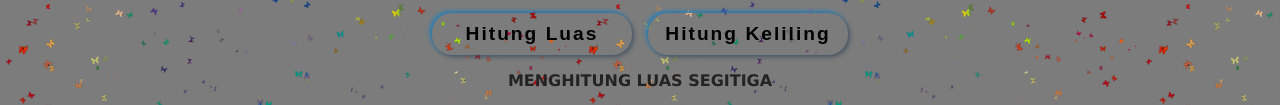
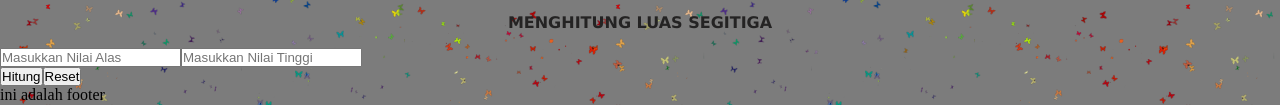
Before and after one commit to revou-fundamental-course/25-dec-23-irhnprtm, a plain HTML site: page index.html in a window 1280 px wide. Shown: the part 384-489 px from the top of the page. Drawn offline with Linux system fonts and the light colour scheme.

Commit message:
memperbaiki lagi

```diff
--- a/css/style.css
+++ b/css/style.css
@@ -100,10 +100,10 @@ h2 .luas,
 .buttons:hover {
   background-color: #8f7a02;
 }
-/* .button:hover::after {
+.button:hover::after {
   left: 0;
 }
-.button::after {
+/* .buttons::after {
   z-index: -1;
   content: "";
   top: 0;
--- a/index.html
+++ b/index.html
@@ -26,19 +26,12 @@
         alt="gambar rumus hitung luas dan keliling segitiga"
       />
     </div>
-    <div class="pilihcalc">
-      <button class="buttons" id="htg-luas" href="#">Hitung Luas</button>
-      <button class="buttons" id="htg-keliling" href="#">
-        Hitung Keliling
-      </button>
-    </div>
 
     <!-- input tipe hitung luas -->
     <h2>MENGHITUNG LUAS SEGITIGA</h2>
     <table>
       <tr>
         <input type="text" id="als" placeholder="Masukkan Nilai Alas" />
-        <br />
         <input type="text" id="nts" placeholder="Masukkan Nilai Tinggi" />
         <br />
         <button class="btn-hitung-luas" onclick="hitungluas()">Hitung</button>
```
